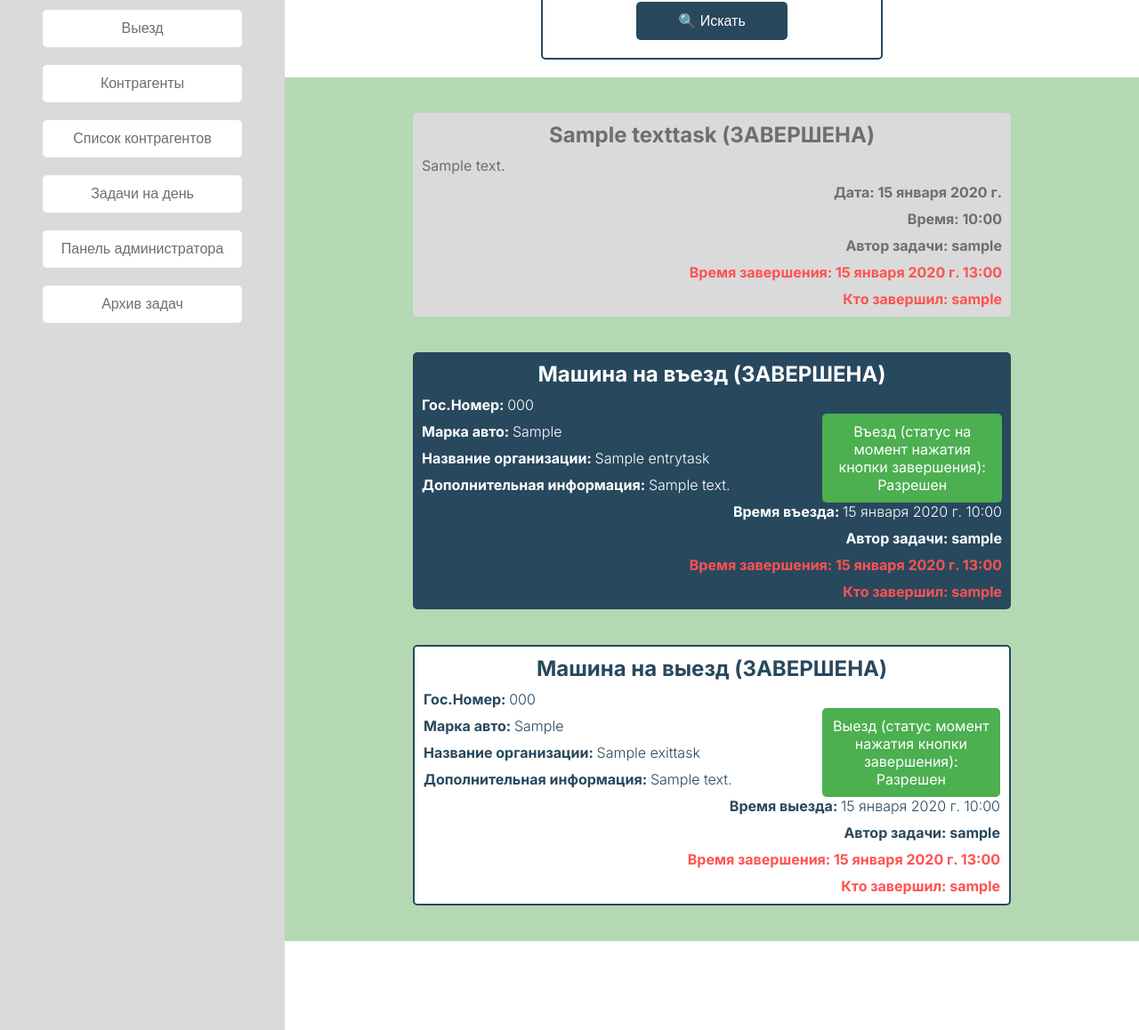
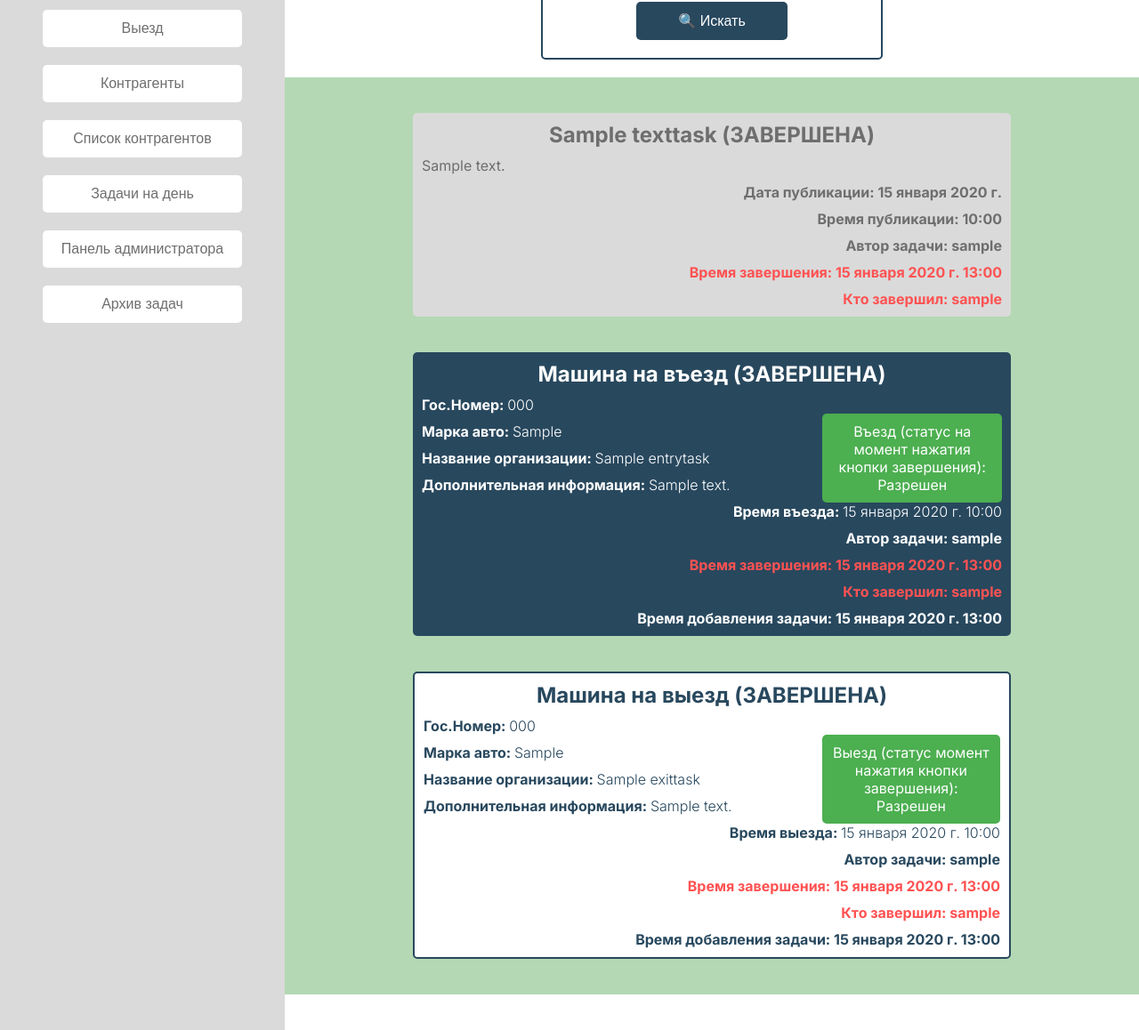
Before and after one commit to noisy18/tms-fin, a Django app: page /tms-admin/archive/ in a window 1280 px wide. Shown: the part 383-1541 px from the top of the page at 89% size. Run offline with Django 5.2, Linux system fonts and the light colour scheme; a user stored in the database is signed in; tables that the repository leaves empty hold one stand-in row (values such as "Sample post").

Commit message:
добавил в модели задач entry и exit поле date_time_add добавил в это поле значения blank = true null = true auto_time_add = true. Также добавлены изменения в tms_admin/templates/pages/tasks-archive.html, а именно дополительное поле в отображении задач entry и exit с отображением времени добавления задачи

```diff
--- a/tasks/models.py
+++ b/tasks/models.py
@@ -28,6 +28,7 @@ class EntryTasks(models.Model):
     description = models.TextField('Дополнительная информация', blank=True, null=True)
     is_allowed = models.BooleanField('Вьезд разрешён или запрещён', default=True)
     author = models.ForeignKey(User, on_delete=models.CASCADE, blank=True, null=True)
+    date_time_add = models.DateTimeField('Дата, время добавления задачи', blank=True, null=True, auto_now_add=True)
 
     is_completed = models.BooleanField('Статус - Завешена', default=False)
     completed_at = models.DateTimeField('Время завершения', null=True, blank=True)
@@ -50,6 +51,7 @@ class ExitTasks(models.Model):
     description = models.TextField('Дополнительная информация', blank=True, null=True)
     is_allowed = models.BooleanField('Выезд разрешён или запрещён', default=True)
     author = models.ForeignKey(User, on_delete=models.CASCADE, blank=True, null=True)
+    date_time_add = models.DateTimeField('Дата, время добавления задачи', blank=True, null=True, auto_now_add=True)
 
     is_completed = models.BooleanField('Статус - Завешена', default=False)
     completed_at = models.DateTimeField('Время завершения', null=True, blank=True)
--- a/tms_admin/templates/tms_admin/pages/tasks-archive.html
+++ b/tms_admin/templates/tms_admin/pages/tasks-archive.html
@@ -56,8 +56,8 @@
                     <div class="text-task">
                         <h3 class="heading">{{ task.title }} (НЕ ЗАВЕРШЕНА)</h3>
                         <p class="text-left">{{ task.full_text }}</p>
-                        <h3 class="text-right">Дата: {{ task.date }}</h3>
-                        <h3 class="text-right">Время: {{ task.time }}</h3>
+                        <h3 class="text-right">Дата публикации: {{ task.date }}</h3>
+                        <h3 class="text-right">Время публикации: {{ task.time }}</h3>
                         <h3 class="text-right">Автор задачи: {{ task.author.username }}</h3>
                     </div>
                 {% endfor %}
@@ -74,6 +74,7 @@
                         <h4 class="text-left">Дополнительная информация: <span>{{ task.description }}</span></h4>
                         <h4 class="text-right">Время въезда: <span>{{ task.date }} {{ task.time }}</span></h4>
                         <h4 class="text-right">Автор задачи: {{ task.author.username }}</h4>
+                        <h4 class="text-right">Время добавления задачи: {{ task.date_time_add }}</h4>
                     </div>
                 {% endfor %}
 
@@ -89,6 +90,7 @@
                         <h4 class="text-left">Дополнительная информация: <span>{{ task.description }}</span></h4>
                         <h4 class="text-right">Время выезда: <span>{{ task.date }} {{ task.time }}</span></h4>
                         <h4 class="text-right">Автор задачи: {{ task.author.username }}</h4>
+                        <h4 class="text-right">Время добавления задачи: {{ task.date_time_add }}</h4>
                     </div>
                 {% endfor %}
             </div>
@@ -98,8 +100,8 @@
                     <div class="text-task">
                         <h3 class="heading">{{ task.title }} (ЗАВЕРШЕНА)</h3>
                         <p class="text-left">{{ task.full_text }}</p>
-                        <h3 class="text-right">Дата: {{ task.date }}</h3>
-                        <h3 class="text-right">Время: {{ task.time }}</h3>
+                        <h3 class="text-right">Дата публикации: {{ task.date }}</h3>
+                        <h3 class="text-right">Время публикации: {{ task.time }}</h3>
                         <h3 class="text-right">Автор задачи: {{ task.author.username }}</h3>
                         <h3 class="text-right" style="color: #FF5252;">Время завершения: {{ task.completed_at }}</h3>
                         <h3 class="text-right" style="color: #FF5252;">Кто завершил: {{ task.completed_by }}</h3>
@@ -120,6 +122,7 @@
                         <h4 class="text-right">Автор задачи: {{ task.author.username }}</h4>
                         <h3 class="text-right" style="color: #FF5252;">Время завершения: {{ task.completed_at }}</h3>
                         <h3 class="text-right" style="color: #FF5252;">Кто завершил: {{ task.completed_by }}</h3>
+                        <h4 class="text-right">Время добавления задачи: {{ task.date_time_add }}</h4>
                     </div>
                 {% endfor %}
 
@@ -137,6 +140,7 @@
                         <h4 class="text-right">Автор задачи: {{ task.author.username }}</h4>
                         <h3 class="text-right" style="color: #FF5252;">Время завершения: {{ task.completed_at }}</h3>
                         <h3 class="text-right" style="color: #FF5252;">Кто завершил: {{ task.completed_by }}</h3>
+                        <h4 class="text-right">Время добавления задачи: {{ task.date_time_add }}</h4>
                     </div>
                 {% endfor %}
             </div>
```
Also changed, not shown: tasks/migrations/0005_entrytasks_date_time_add_exittasks_date_time_add.py (added).
